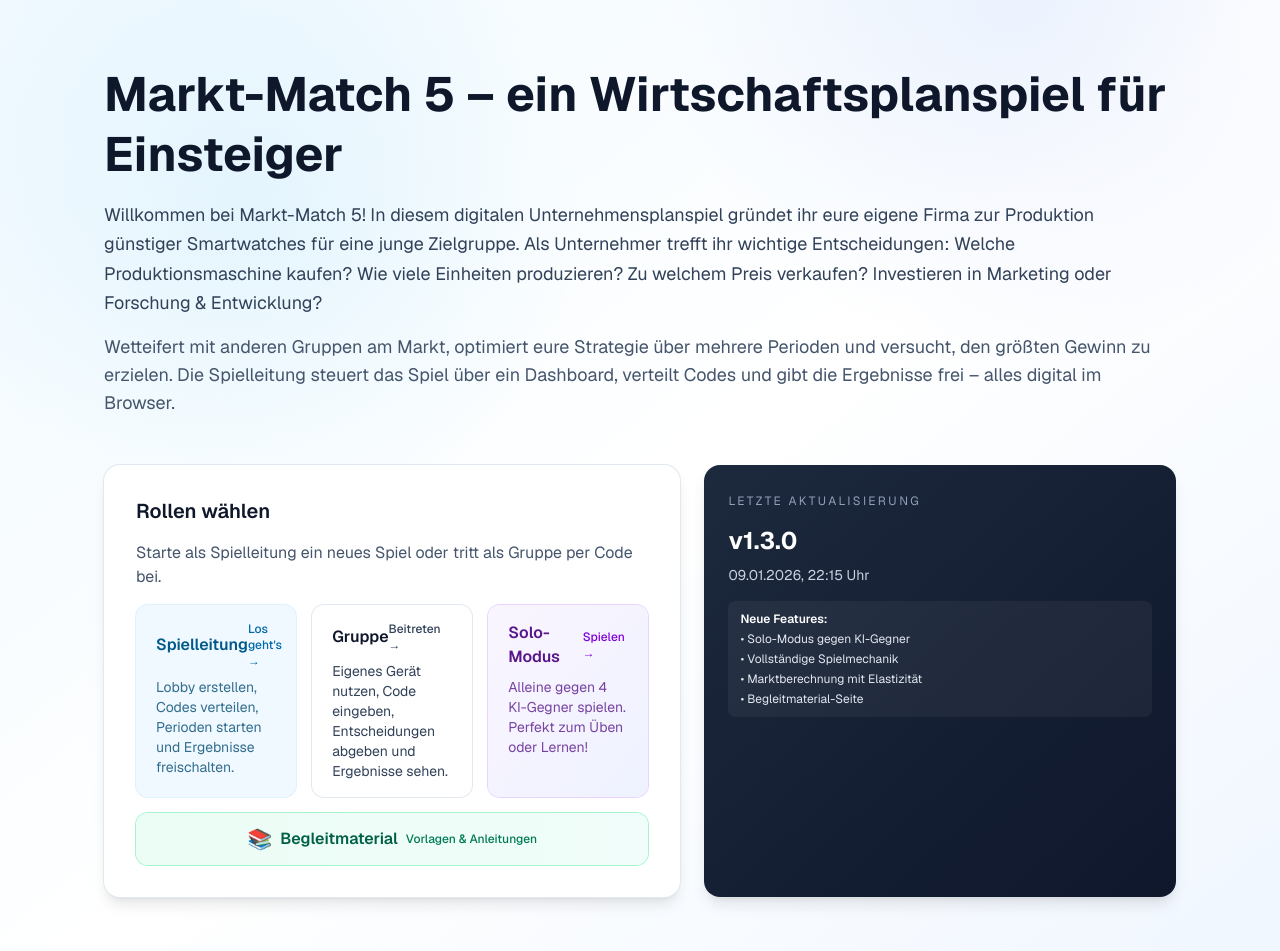
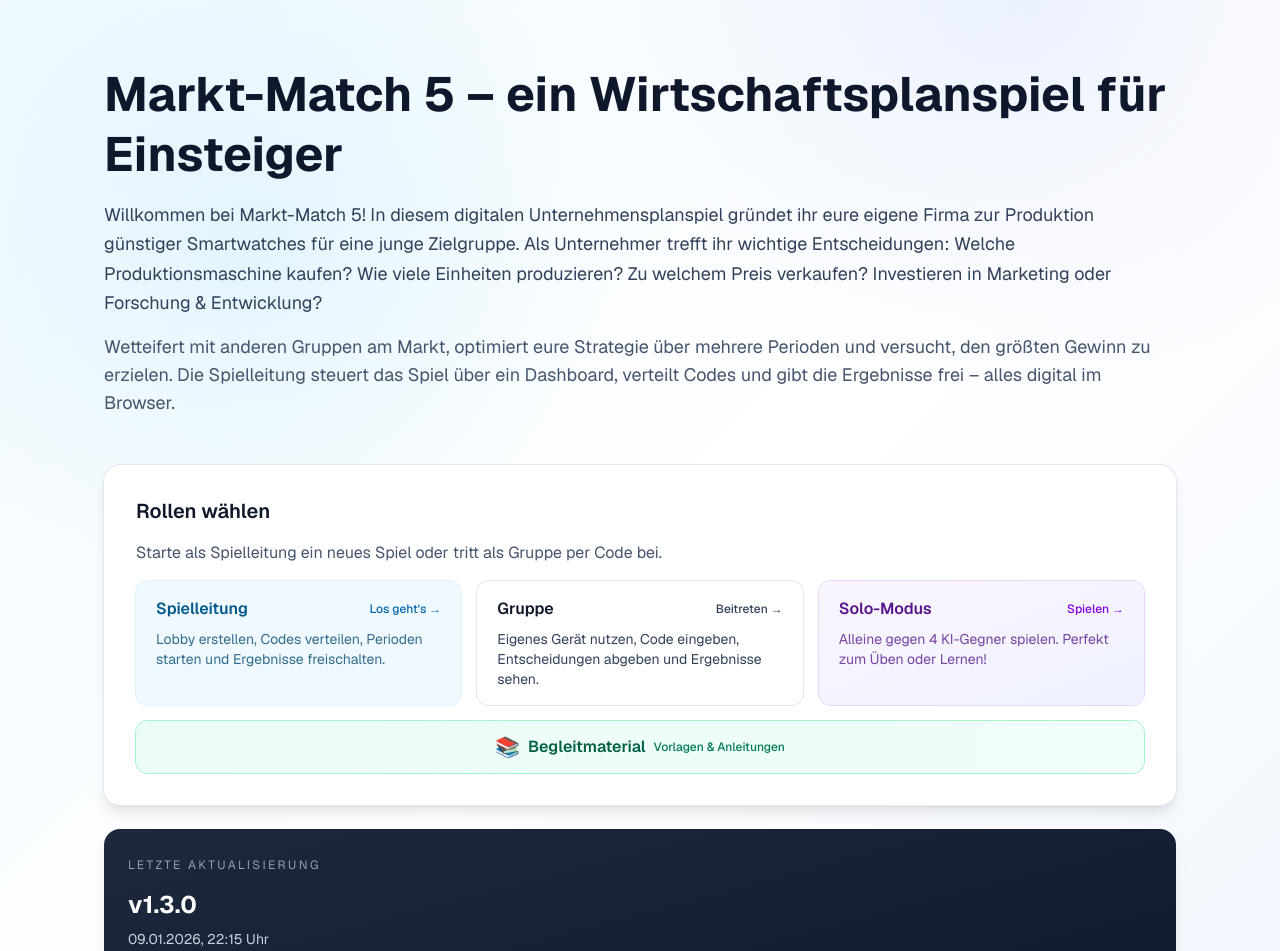
Before and after one commit to swjnmang/marktmatch5, a Next.js app in the folder mm5-vercel/: page / in a window 1280 px wide. Shown: the top 951 px of the page. Built offline with nearby package versions, Linux system fonts and the light colour scheme.

Commit message:
Improve: Landing page layout - Display 'Rollen wählen' box full width - Move 'Letzte Aktualisierung' below on full width - Better vertical stacking for mobile and desktop

```diff
--- a/mm5-vercel/src/app/page.tsx
+++ b/mm5-vercel/src/app/page.tsx
@@ -18,7 +18,7 @@ export default function Home() {
           </p>
         </header>
 
-        <section className="grid gap-6 lg:grid-cols-[1.1fr_0.9fr]">
+        <section className="grid gap-6 grid-cols-1">
           <div className="space-y-4 rounded-2xl bg-white p-8 shadow-lg ring-1 ring-slate-200">
             <h2 className="text-xl font-semibold text-slate-900">Rollen wählen</h2>
             <p className="text-slate-600">
```
